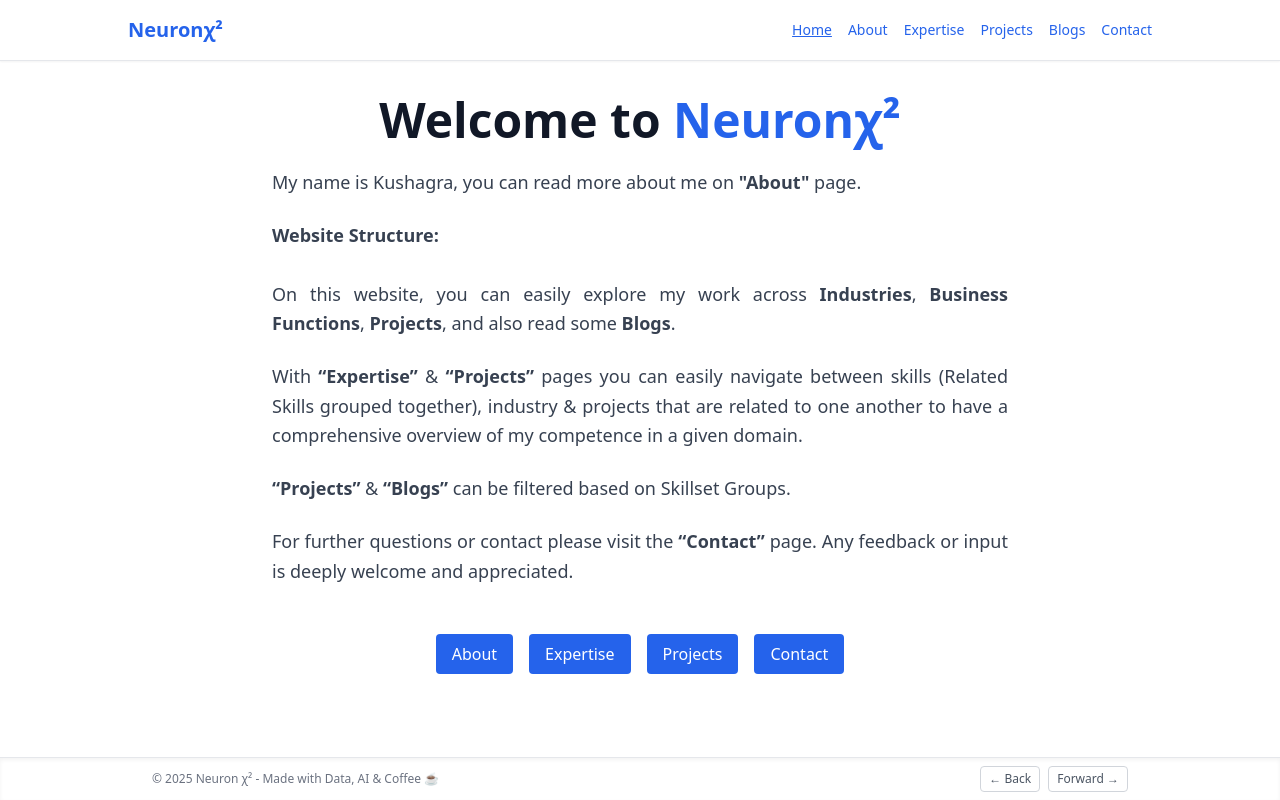
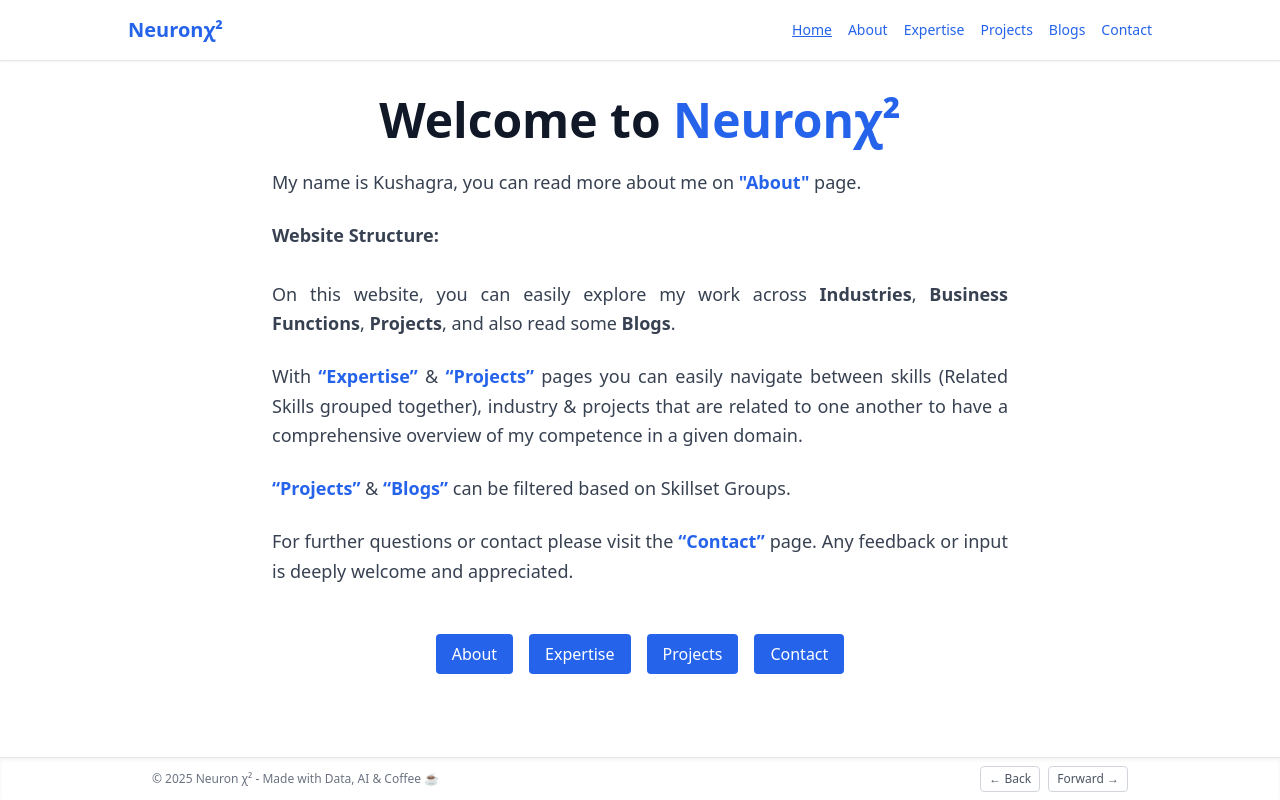
Before and after one commit to neuronx2/website, a Next.js app: page / in a window 1280 px wide. Built offline with nearby package versions, Linux system fonts and the light colour scheme.

Commit message:
Clickable text at home page UX improvement

```diff
--- a/app/page.tsx
+++ b/app/page.tsx
@@ -8,7 +8,11 @@ export default function HomePage() {
       </h1>
 
       <p className="text-lg text-gray-700 leading-relaxed text-justify">
-        My name is Kushagra, you can read more about me on <strong>&quot;About&quot;</strong> page.
+        My name is Kushagra, you can read more about me on{' '}
+        <Link href="/about" className="text-blue-600 hover:underline">
+          <strong>&quot;About&quot;</strong>
+        </Link>{' '}
+        page.
       </p>
 
       <p className="text-lg text-gray-700 leading-relaxed text-justify">
@@ -19,15 +23,34 @@ export default function HomePage() {
       </p>
 
       <p className="text-lg text-gray-700 leading-relaxed text-justify">
-        With <strong>&ldquo;Expertise&rdquo;</strong> & <strong>&ldquo;Projects&rdquo;</strong> pages you can easily navigate between skills (Related Skills grouped together), industry & projects that are related to one another to have a comprehensive overview of my competence in a given domain.
+        With{' '}
+        <Link href="/expertise" className="text-blue-600 hover:underline">
+          <strong>&ldquo;Expertise&rdquo;</strong>
+        </Link>{' '}
+        &{' '}
+        <Link href="/projects" className="text-blue-600 hover:underline">
+          <strong>&ldquo;Projects&rdquo;</strong>
+        </Link>{' '}
+        pages you can easily navigate between skills (Related Skills grouped together), industry & projects that are related to one another to have a comprehensive overview of my competence in a given domain.
       </p>
 
       <p className="text-lg text-gray-700 leading-relaxed text-justify">
-        <strong>&ldquo;Projects&rdquo;</strong> & <strong>&ldquo;Blogs&rdquo;</strong> can be filtered based on Skillset Groups.
+        <Link href="/projects" className="text-blue-600 hover:underline">
+          <strong>&ldquo;Projects&rdquo;</strong>
+        </Link>{' '}
+        &{' '}
+        <Link href="/blog" className="text-blue-600 hover:underline">
+          <strong>&ldquo;Blogs&rdquo;</strong>
+        </Link>{' '}
+        can be filtered based on Skillset Groups.
       </p>
 
       <p className="text-lg text-gray-700 leading-relaxed text-justify">
-        For further questions or contact please visit the <strong>&ldquo;Contact&rdquo;</strong> page. Any feedback or input is deeply welcome and appreciated.
+        For further questions or contact please visit the{' '}
+        <Link href="/contact" className="text-blue-600 hover:underline">
+          <strong>&ldquo;Contact&rdquo;</strong>
+        </Link>{' '}
+        page. Any feedback or input is deeply welcome and appreciated.
       </p>
 
       <div className="flex flex-wrap justify-center gap-4 pt-6">
```
